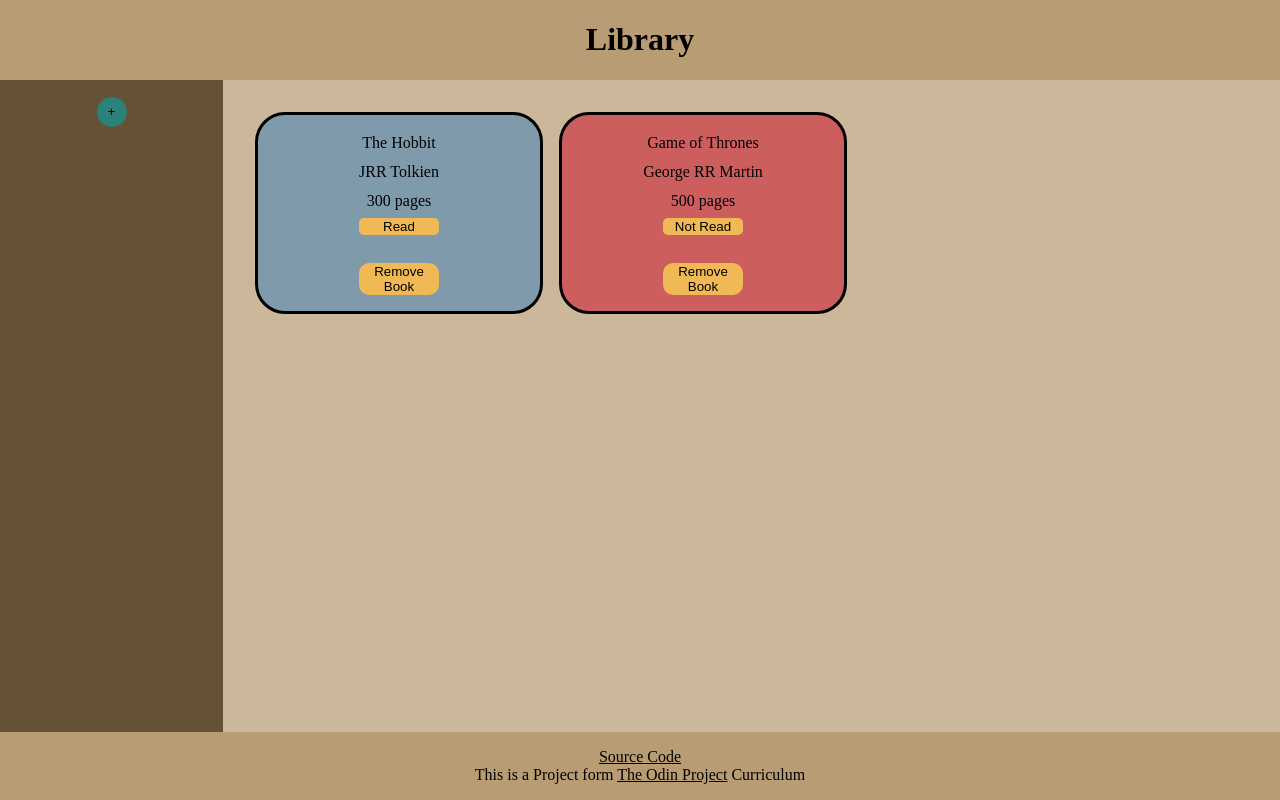
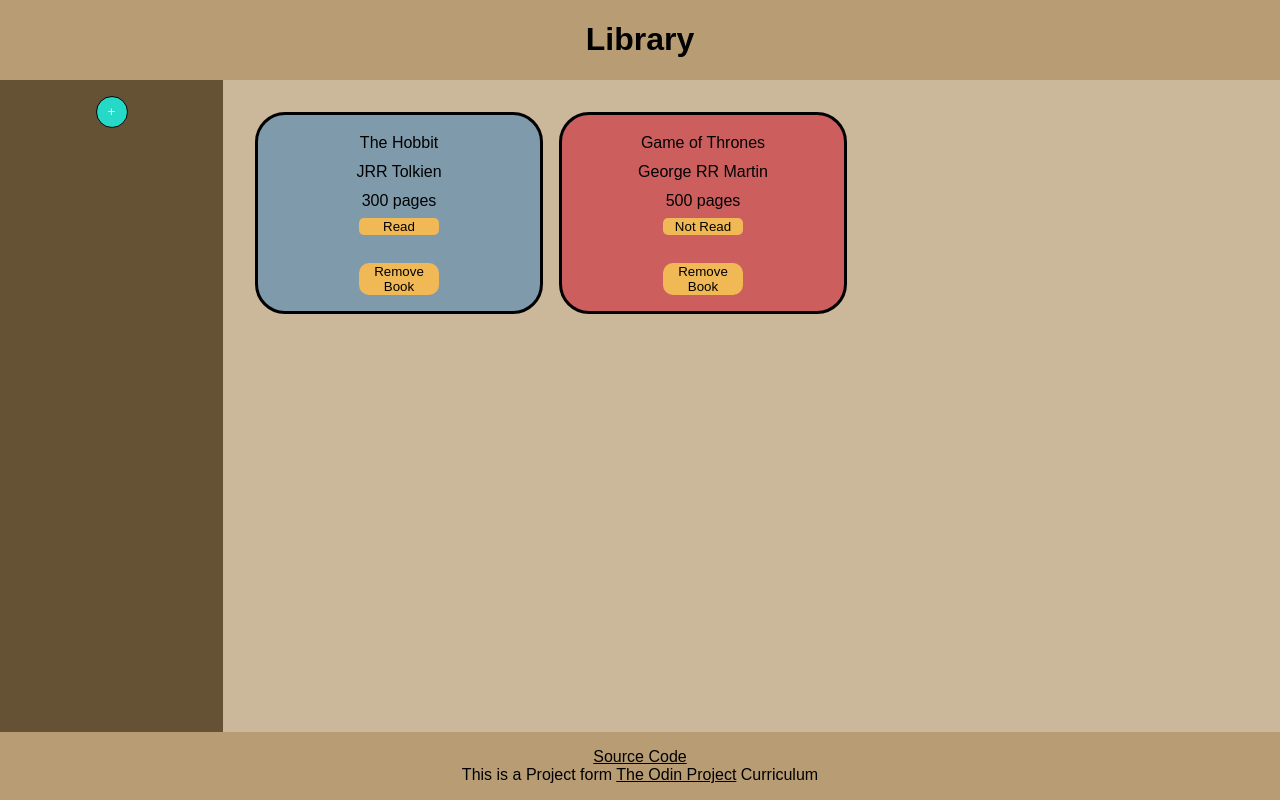
Before and after one commit to emmacornio/library_app, a plain HTML site: page index.html in a window 1280 px wide. In both pictures the pointer is over the link "Press to add a book". Drawn offline with Linux system fonts and the light colour scheme.

Commit message:
adds hover effect to buttons

```diff
--- a/styles.css
+++ b/styles.css
@@ -6,6 +6,7 @@ body {
 	justify-content: center;
 	box-sizing: border-box;
 	margin: 0;
+	font-family: Arial, Helvetica, sans-serif;
 }
 .header {
 	background-color: #b89d74;
@@ -89,6 +90,9 @@ body {
 a {
 	color: black;
 }
+a:hover {
+	color: white;
+}
 .add-book-btn {
 	border-radius: 100%;
 	border: 0.1px solid hsl(36, 32%, 30%);
@@ -99,6 +103,14 @@ a {
 	display: block;
 	margin-top: 1rem;
 }
+button:hover {
+	cursor: pointer;
+}
+.add-book-btn:hover {
+	background-color: hsl(174, 70%, 50%);
+	border: 1px black solid;
+}
+
 .book,
 .read {
 	background-color: #7f9bab;
@@ -106,3 +118,7 @@ a {
 .book.not-read {
 	background-color: #cc5e5e;
 }
+.book > button:hover {
+	background-color: hsl(38, 100%, 80%);
+	border: 1px solid black;
+}
```
Also changed, not shown: 1 other file.
